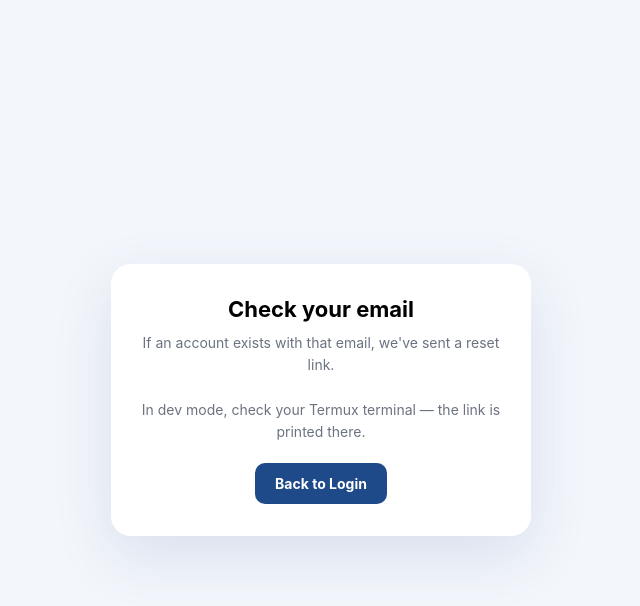
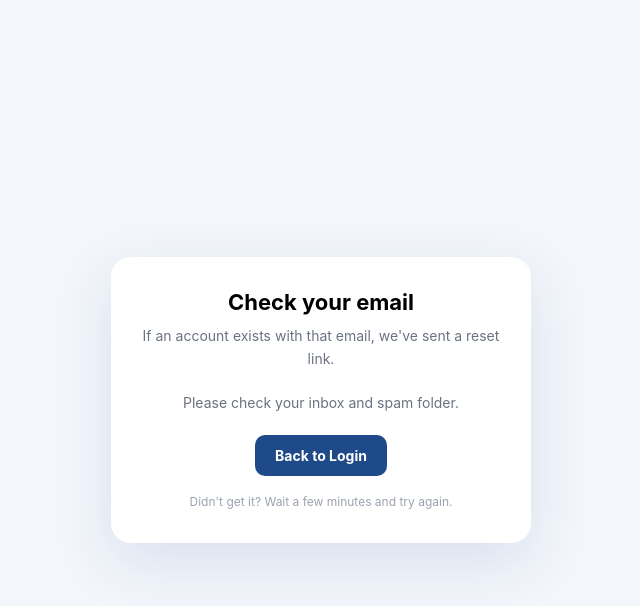
Before and after one commit to afriauthorllc/LoanArchive, a Django app: page /users/password-reset/done/ in a window 1280 px wide. Shown: the top 606 px of the page, without its empty margins (319-959 px from the left). Run offline with Django 5.2, Linux system fonts and the light colour scheme.

Commit message:
production password reset done shows email sent to, remove dev note

```diff
--- a/users/templates/users/password_reset_done.html
+++ b/users/templates/users/password_reset_done.html
@@ -1,4 +1,4 @@
 <!DOCTYPE html>
 <html lang="en"><head><meta charset="UTF-8"><meta name="viewport" content="width=device-width, initial-scale=1.0"><title>Check Email - LoanArchive</title>
-<style>*{margin:0;padding:0;box-sizing:border-box;font-family:-apple-system,BlinkMacSystemFont,'Segoe UI',Roboto,sans-serif}body{background:#f3f6fb;min-height:100vh;display:flex;align-items:center;justify-content:center;padding:16px}.card{width:100%;max-width:420px;background:#fff;border-radius:20px;padding:32px 28px;box-shadow:0 20px 60px rgba(30,74,138,.12);text-align:center}h2{font-size:22px;margin-bottom:10px}p{font-size:14px;color:#6b7280;line-height:1.6}.btn{display:inline-block;margin-top:20px;background:#1e4a8a;color:#fff;padding:12px 20px;border-radius:10px;text-decoration:none;font-weight:700;font-size:14px}</style>
-</head><body><div class="card"><h2>Check your email</h2><p>If an account exists with that email, we've sent a reset link.<br><br>In dev mode, check your Termux terminal — the link is printed there.</p><a class="btn" href="{% url 'users:login' %}">Back to Login</a></div></body></html>
+<style>*{margin:0;padding:0;box-sizing:border-box;font-family:-apple-system,BlinkMacSystemFont,'Segoe UI',Roboto,sans-serif}body{background:#f3f6fb;min-height:100vh;display:flex;align-items:center;justify-content:center;padding:16px}.card{width:100%;max-width:420px;background:#fff;border-radius:20px;padding:32px 28px;box-shadow:0 20px 60px rgba(30,74,138,.12);text-align:center}h2{font-size:22px;margin-bottom:10px}p{font-size:14px;color:#6b7280;line-height:1.6}.email{color:#1e4a8a;font-weight:700;word-break:break-all}.btn{display:inline-block;margin-top:20px;background:#1e4a8a;color:#fff;padding:12px 20px;border-radius:10px;text-decoration:none;font-weight:700;font-size:14px}.small{margin-top:16px;font-size:12px;color:#9ca3af}</style>
+</head><body><div class="card"><h2>Check your email</h2><p>{% if email %}We sent a password reset link to<br><span class="email">{{ email }}</span><br><br>Please check your inbox and spam folder. The link expires in 1 hour.{% else %}If an account exists with that email, we've sent a reset link.<br><br>Please check your inbox and spam folder.{% endif %}</p><a class="btn" href="{% url 'users:login' %}">Back to Login</a><p class="small">Didn't get it? Wait a few minutes and try again.</p></div></body></html>
--- a/users/urls.py
+++ b/users/urls.py
@@ -4,6 +4,7 @@ from . import views
 from django.contrib.auth import views as auth_views
 from django.core.mail import send_mail
 from django.http import HttpResponse
+from .views import CustomPasswordResetView, CustomPasswordResetDoneView
 
 app_name = 'users'
 urlpatterns = [
@@ -13,15 +14,8 @@ urlpatterns = [
     path('change-password/', views.force_password_change, name='force_password_change'),
 
     # --- Password Reset ---
-    path('password-reset/', auth_views.PasswordResetView.as_view(
-        template_name='users/password_reset.html',
-        email_template_name='users/password_reset_email.html',
-        subject_template_name='registration/password_reset_subject.txt',
-        success_url=reverse_lazy('users:password_reset_done'),
-    ), name='password_reset'),
-    path('password-reset/done/', auth_views.PasswordResetDoneView.as_view(
-        template_name='users/password_reset_done.html'
-    ), name='password_reset_done'),
+    path('password-reset/', CustomPasswordResetView.as_view(), name='password_reset'),
+    path('password-reset/done/', CustomPasswordResetDoneView.as_view(), name='password_reset_done'),
     path('reset/<uidb64>/<token>/', auth_views.PasswordResetConfirmView.as_view(
         template_name='users/password_reset_confirm.html',
         success_url=reverse_lazy('users:password_reset_complete'),
--- a/users/views.py
+++ b/users/views.py
@@ -38,3 +38,24 @@ def force_password_change(request):
         form = SetPasswordForm(request.user)
 
     return render(request, 'users/force_password_change.html', {'form': form})
+
+
+from django.contrib.auth.views import PasswordResetView, PasswordResetDoneView
+
+class CustomPasswordResetView(PasswordResetView):
+    template_name = 'users/password_reset_email.html'  # keep your existing form template if different, change this line if needed
+    # If your reset form template is named differently, use that name here
+    # e.g. template_name = 'users/password_reset_form.html'
+
+    def form_valid(self, form):
+        # Save email to session so the done page can show it
+        self.request.session['reset_email'] = form.cleaned_data.get('email')
+        return super().form_valid(form)
+
+class CustomPasswordResetDoneView(PasswordResetDoneView):
+    template_name = 'users/password_reset_done.html'
+
+    def get_context_data(self, **kwargs):
+        context = super().get_context_data(**kwargs)
+        context['email'] = self.request.session.get('reset_email', '')
+        return context
```
